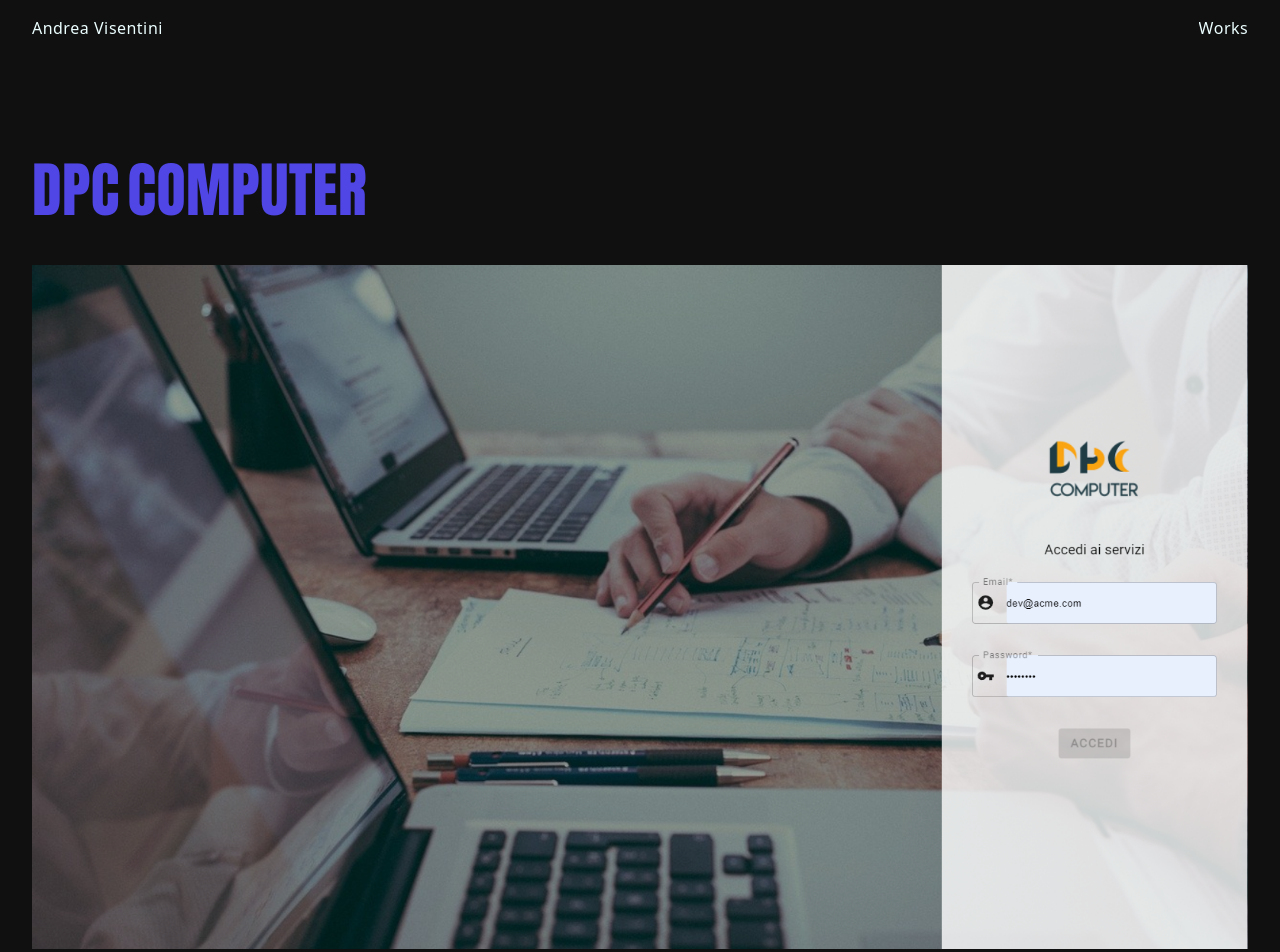
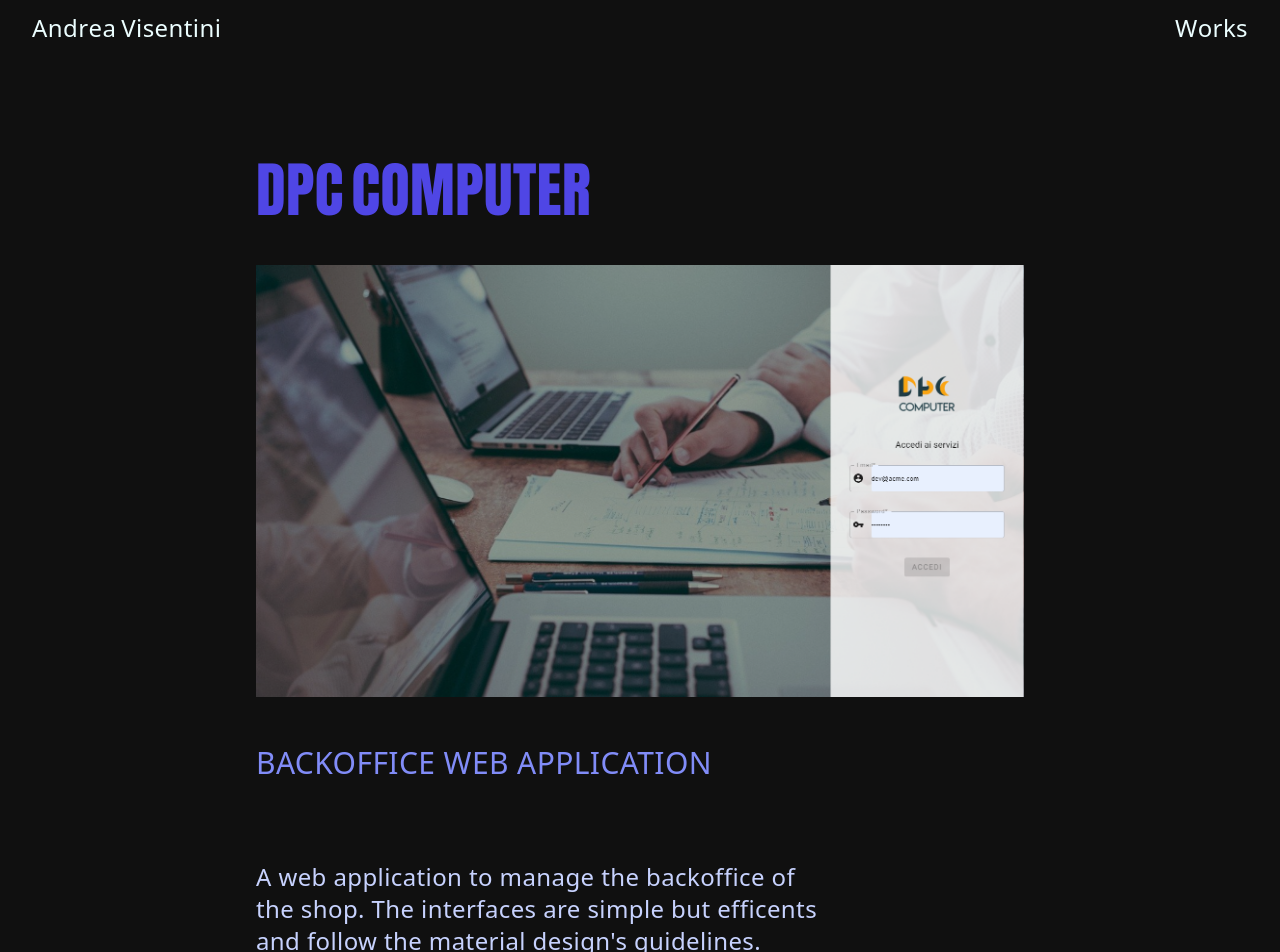
Before and after one commit to andrevis83/portfolio, a Next.js app: page /works/dpc-computer in a window 1280 px wide. Shown: the top 952 px of the page. Built offline with nearby package versions, Linux system fonts and the light colour scheme.

Commit message:
Added tablet layout

```diff
--- a/components/navbar/index.js
+++ b/components/navbar/index.js
@@ -6,7 +6,7 @@
 
     return (
         <nav className="fixed top-0 left-0 right-0 h-14 tracking-wide z-1000">
-            <div className="container mx-auto px-6 md:px-8 py-2 md:py-0 h-full flex justify-between items-center">
+            <div className="container mx-auto px-6 md:px-8 py-2 md:py-0 h-full flex justify-between items-center md:text-xl lg:text-2xl">
                 <div>
                     <NavLink
                         href="/"
--- a/components/section/List.jsx
+++ b/components/section/List.jsx
@@ -36,7 +36,7 @@
     }, [inView])
 
     return (
-        <div className="mt-16">
+        <div className="mt-16 md:mt-24 md:w-1/2 md:px-4">
             { title && <Title text={ title } fontSize="text-2xl md:text-4xl" underlined={ false } />}
             { description && <Paragraph delay={0.3} text={ description } scrollAnimation className="text-indigo-300 text-lg md:text-2xl mt-6" />}
             <ul className="list-none text-indigo-300 mt-12" ref={ref}>
--- a/components/section/Project.jsx
+++ b/components/section/Project.jsx
@@ -27,13 +27,13 @@
     return (
         <div className="w-full mb-24 last-of-type:mb-0">
              <LetterAnimated
-                className="text-indigo-200 text-3xl font-bold uppercase mt-10"
+                className="text-indigo-200 text-3xl md:text-5xl font-bold uppercase mt-10"
                 text={ `${count < 10 ? `0${count}` : count}.` }
                 variants = {variantsNavlinks(0.25, 0.5)}
                 observer={true}
             />
             <LetterAnimated
-                className="text-indigo-200 text-3xl font-bold uppercase mt-1"
+                className="text-indigo-200 text-3xl md:text-5xl font-bold uppercase mt-1"
                 text={ title }
                 variants = {variantsNavlinks(0.25, 0.5)}
                 observer={true}
--- a/components/section/Section.jsx
+++ b/components/section/Section.jsx
@@ -20,8 +20,10 @@
     }, [])
 
     return (
-        <section className={ `${ className ? className : ''} relative container mx-auto px-6 md:px-8 overflow-hidden` } style={{ minHeight: height }}>
-            { children }
+        <section className={ `${ className ? className : ''} relative mx-auto px-6 md:px-8 overflow-hidden` } style={{ minHeight: height }}>
+            <div className=" max-w-screen-sm md:max-w-screen-md mx-auto">
+                { children }
+            </div>
         </section>
     )
 }
--- a/pages/index.js
+++ b/pages/index.js
@@ -49,7 +49,7 @@
           classNameContainer="ml-0 mt-4 my-8 w-fit"
           delay={1}
         />
-        <Paragraph className="text-indigo-400 text-lg md:text-3xl uppercase mt-8 md:mt-12 md:w-5/6 md:ml-auto" text={ subtitle } delay={1} />
+        <Paragraph className="text-indigo-400 text-lg md:text-3xl uppercase mt-8 md:mt-12 md:w-3/4 md:ml-auto" text={ subtitle } delay={1} />
         <Paragraph className="mt-12 md:mt-20 text-indigo-200 text-base md:text-2xl md:w-1/2 md:mr-auto md:pl-6 " delay={1.5} text={ getInTouch } observer={false} />
         <motion.div className="mt-7 md:mt-12 w-fit md:pl-6" variants={ variantCtaContainer } initial="initial" animate="animate">
           <NavLink
@@ -65,13 +65,14 @@
           <>
             <Section className="bg-black py-16">
               <Title color="text-indigo-600" text='About me' />
-              <Paragraph  delay={0.3} text={ about }  className="mt-8 text-indigo-300 text-lg md:text-3xl" />
-              <Paragraph  delay={0.3} text={ about_2 }  className="mt-6 md:mt-16 text-indigo-300 text-lg md:text-3xl" />
+              <Paragraph  delay={0.3} text={ about }  className="mt-8 text-indigo-300 text-lg md:text-2xl md:w-2/3" />
+              <Paragraph  delay={0.3} text={ about_2 }  className="mt-6 md:mt-16 text-indigo-300 text-lg md:text-2xl md:w-2/3 md:ml-auto md:pl-7" />
             </Section>
             <Section className="mt-16" fixedHeight>
               <Title text='Technical Skills' />
-              <Paragraph  delay={0.3} text={ skillsTech } className="mt-8 text-indigo-300 text-lg  md:text-3xl" />
-              <Paragraph  delay={0.3} text={ skillsTech_2 } className="mt-6 text-indigo-300 text-lg  md:text-3xl" />
+              <Paragraph  delay={0.3} text={ skillsTech } className="mt-8 text-indigo-300 text-lg md:text-2xl md:w-2/3" />
+              <Paragraph  delay={0.3} text={ skillsTech_2 } className="text-indigo-300 text-lg md:text-2xl md:w-2/3 " />
+              <div className="flex flex-wrap">
                 { skills.map( (skill) => {
                     const { list, title, description } = skill;
                     return (
@@ -84,6 +85,7 @@
                     )
                   })
                 }
+              </div>
             </Section>
             <Section className=" mt-16 bg-black py-16" >
               <Title text='Projects' />
--- a/pages/works/[id].jsx
+++ b/pages/works/[id].jsx
@@ -16,7 +16,7 @@
 
 
 export const getStaticPaths = async () => {
-    const paths = projectsList.map( ({id}) => {
+    const paths = projectsList.map( ({ id }) => {
         return {params: {
             id: id.toString()
         }}
@@ -89,7 +89,7 @@
                 />
             </div>
             <Paragraph delay={1.25} className="text-indigo-400 text-lg md:text-3xl uppercase mt-8 md:mt-12" text={ subtitle } />
-            <Paragraph delay={1.5} className="mt-12 md:mt-20 text-indigo-200 text-base md:text-2xl" text={ description } />
+            <Paragraph delay={1.5} className="mt-12 md:mt-20 text-indigo-200 text-base md:text-2xl md:w-3/4 md:mr-auto" text={ description } />
             <motion.div className="mt-7 md:my-12 w-fit" variants={variantCtaContainer} initial="initial" animate="animate">
                 <NavLink
                     external
@@ -106,16 +106,16 @@
                 <Section className="bg-black py-16">
                     <Title color="text-indigo-600" text={secondSection.title[0]} underlined={false} />
                     <Title color="text-indigo-600" colorUnderline={'from-indigo-700 via-indigo-700/60'} text={secondSection.title[1]} />
-                    <Paragraph delay={0.3} text={ secondSection.description[0] } className="mt-12 text-indigo-300 text-lg" />
-                    <Paragraph delay={0.3} text={ secondSection.description[1] } className="mt-4 text-indigo-300 text-lg" />
-                    <Paragraph delay={0.3} text={ secondSection.description[2] } className="mt-4 text-indigo-300 text-lg" />
+                    <Paragraph delay={0.3} text={ secondSection.description[0] } className="mt-8 text-indigo-300 text-lg md:text-2xl md:w-2/3" />
+                    <Paragraph delay={0.3} text={ secondSection.description[1] } className="text-indigo-300 text-lg md:text-2xl md:w-2/3" />
+                    <Paragraph delay={0.3} text={ secondSection.description[2] } className="text-indigo-300 text-lg md:text-2xl md:w-2/3" />
                     <Video src={video} posterPath={image.path} />
                 </Section>
                 <Section className=" py-16 next__project">
                     <Link href={ `/works/${cta.nextId}` } passHref  scroll={false}>
                         <a className="overflow-hidden outline-none" >
-                            <Title color="text-indigo-600" text={'Next'} fontSize="text-4xl" underlined={false} />
-                            <Paragraph delay={0.3} text={ cta.next } className="mt-4 text-indigo-300 text-lg" />
+                            <Title color="text-indigo-600" text={'Next'} fontSize="text-4xl md:text-5xl" underlined={false} />
+                            <Paragraph delay={0.3} text={ cta.next } className="mt-4 text-indigo-300 text-lg md:text-2xl" />
                         </a>
                     </Link>
                 </Section>
--- a/tailwind.config.js
+++ b/tailwind.config.js
@@ -16,6 +16,9 @@
       minWidth: {
         '5': '5px',
       },
+      screens: {
+        'md2': '800px',
+      },
       spacing: {
         '1/5': '20%',
       },
```
Lines whose indentation alone changed are shown as unchanged.
